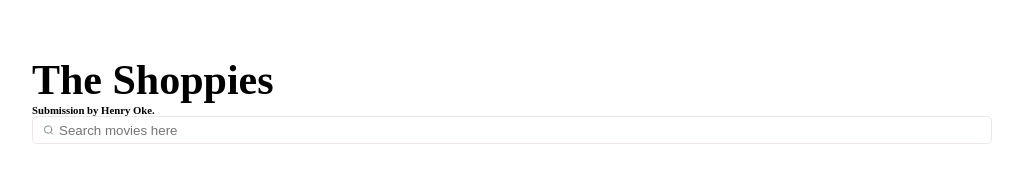
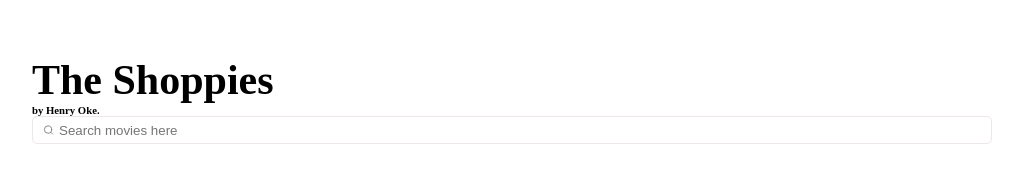
Before and after one commit to ok3dotdev/shoppies, a React (Create React App) app: page / in a window 1280 px wide. Shown: the top 194 px of the page, without its empty margins (68-1091 px from the left). Built offline with nearby package versions, Linux system fonts and the light colour scheme.

Commit message:
Header fix

```diff
--- a/src/components/Header.js
+++ b/src/components/Header.js
@@ -5,7 +5,7 @@ function Header({ handleInput, search }) {
   return (
     <header className='header'>
       <h1>The Shoppies</h1>
-      <h6>Submission by Henry Oke.</h6>
+      <h6>by Henry Oke.</h6>
       <Search handleInput={handleInput} search={search} />
     </header>
   )
```
